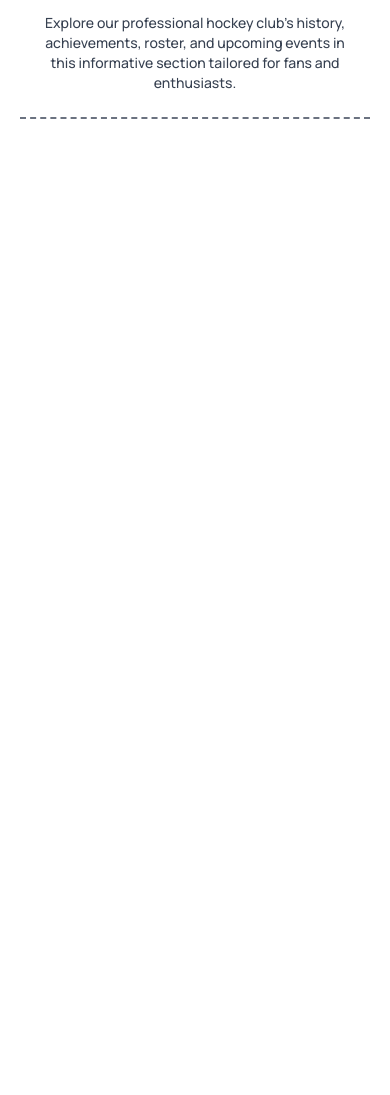
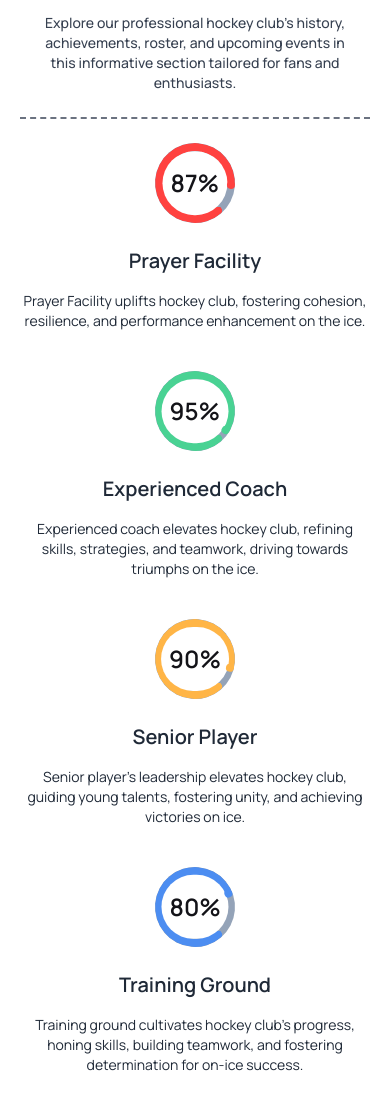
Before and after one commit to rubayedhasan/hockey-club-with-tailwindCSS-DaisyUi, a plain HTML site: page index.html in a window 390 px wide. Shown: the part 675-1770 px from the top of the page. Before the commit the page ends 844 px from the top, so only its background shows below. Drawn offline with nearby package versions, Linux system fonts and the light colour scheme.

Commit message:
adiing progress bar grid container with progress bar grid items in hockey-club section with responsive styles for all devices

```diff
--- a/index.html
+++ b/index.html
@@ -256,6 +256,104 @@
             fans and enthusiasts.
           </p>
         </div>
+
+        <!-- progress section container -->
+        <div
+          class="grid grid-cols-1 md:grid-cols-2 lg:grid-cols-4 gap-10 lg:gap-8 mt-6 lg:mt-12"
+        >
+          <!-- 1st progress grid -->
+          <div class="flex justify-center items-center flex-col">
+            <!-- progress bar  -->
+            <div
+              class="radial-progress text-hockey-active-color bg-slate-400 rotate-[140deg]"
+              style="--value: 87"
+              role="progressbar"
+            >
+              <span
+                class="text-hockey-primary-color font-semibold text-2xl bg-white px-2 py-4 rounded-full rotate-[220deg]"
+                >87%</span
+              >
+            </div>
+            <!-- activities description  -->
+            <div class="text-center space-y-4 mt-6">
+              <h5 class="font-semibold text-xl">Prayer Facility</h5>
+              <p class="text-sm md:text-base">
+                Prayer Facility uplifts hockey club, fostering cohesion,
+                resilience, and performance enhancement on the ice.
+              </p>
+            </div>
+          </div>
+
+          <!-- 2nd progress grid -->
+          <div class="flex justify-center items-center flex-col">
+            <!-- progress bar  -->
+            <div
+              class="radial-progress text-[#49D293] bg-slate-400 rotate-[140deg]"
+              style="--value: 95"
+              role="progressbar"
+            >
+              <span
+                class="text-hockey-primary-color font-semibold text-2xl bg-white px-2 py-4 rounded-full rotate-[220deg]"
+                >95%</span
+              >
+            </div>
+            <!-- activities description  -->
+            <div class="text-center space-y-4 mt-6">
+              <h5 class="font-semibold text-xl">Experienced Coach</h5>
+              <p class="text-sm md:text-base">
+                Experienced coach elevates hockey club, refining skills,
+                strategies, and teamwork, driving towards triumphs on the ice.
+              </p>
+            </div>
+          </div>
+
+          <!-- 3rd progress grid -->
+          <div class="flex justify-center items-center flex-col">
+            <!-- progress bar  -->
+            <div
+              class="radial-progress text-[#FFB546] bg-slate-400 rotate-[140deg]"
+              style="--value: 90"
+              role="progressbar"
+            >
+              <span
+                class="text-hockey-primary-color font-semibold text-2xl bg-white px-2 py-4 rounded-full rotate-[220deg]"
+                >90%</span
+              >
+            </div>
+            <!-- activities description  -->
+            <div class="text-center space-y-4 mt-6">
+              <h5 class="font-semibold text-xl">Senior Player</h5>
+              <p class="text-sm md:text-base">
+                Senior player's leadership elevates hockey club, guiding young
+                talents, fostering unity, and achieving victories on ice.
+              </p>
+            </div>
+          </div>
+
+          <!-- 4th progress grid -->
+          <div class="flex justify-center items-center flex-col">
+            <!-- progress bar  -->
+            <div
+              class="radial-progress text-[#4C8DF1] bg-slate-400 rotate-[140deg]"
+              style="--value: 80"
+              role="progressbar"
+            >
+              <span
+                class="text-hockey-primary-color font-semibold text-2xl bg-white px-2 py-4 rounded-full rotate-[220deg]"
+                >80%</span
+              >
+            </div>
+            <!-- activities description  -->
+            <div class="text-center space-y-4 mt-6">
+              <h5 class="font-semibold text-xl">Training Ground</h5>
+              <p class="text-sm md:text-base">
+                Training ground cultivates hockey club's progress, honing
+                skills, building teamwork, and fostering determination for
+                on-ice success.
+              </p>
+            </div>
+          </div>
+        </div>
       </section>
     </main>
 
```
